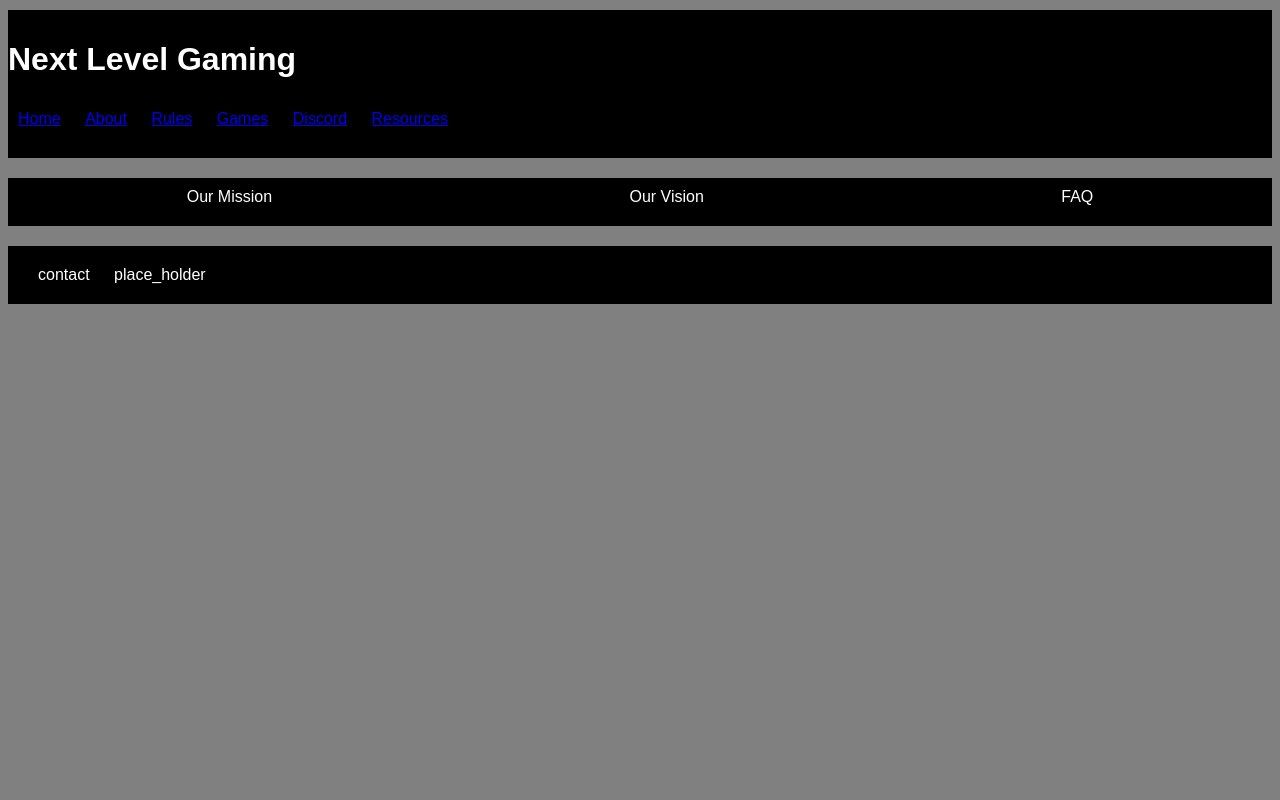
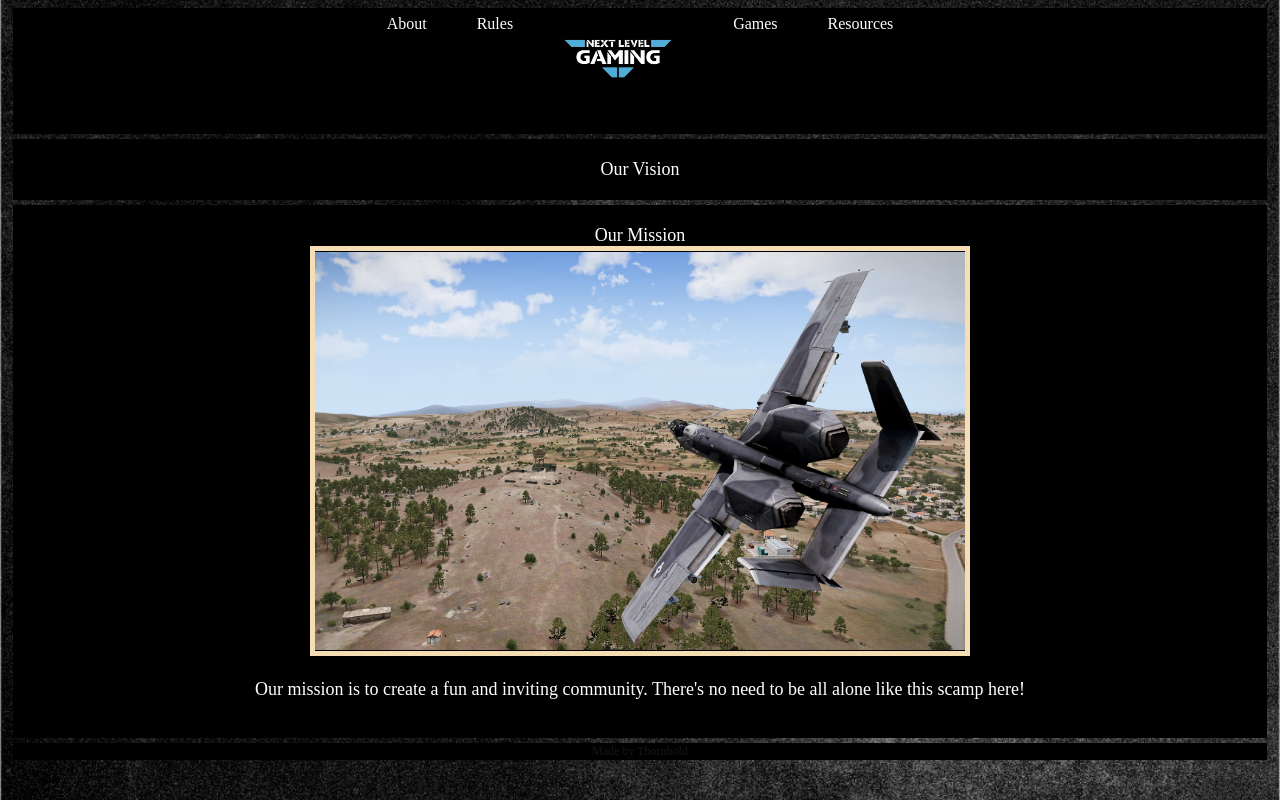
Before and after one commit to Tjorn822/Next-Level-Gaming, a plain HTML site: page pages/index.html in a window 1280 px wide. Drawn offline with Linux system fonts and the light colour scheme.

Commit message:
Upated look and backend functions.

```diff
--- a/pages/index.html
+++ b/pages/index.html
@@ -1,80 +1,42 @@
 <!DOCTYPE html>
 <html>
   <head>
-    <style>
-      body {
-        background: grey;
-        color: white;
-        font-family: Arial, Helvetica, sans-serif;
-      }
-      header {
-        background: black;
-        color: white;
-        margin: 10px 0px 20px 0px;
-        padding: 10px 0px 20px 0px;
-      }
-      section {
-        background: black;
-        color: white;
-        margin: 10px 0px 20px 0px;
-        padding: 10px 0px 20px 0px;
-        display: flex;
-        flex-direction: row;
-      }
-      footer {
-        background: black;
-        color: white;
-        padding: 10px 20px;
-      }
-      div {
-        background: black;
-        color: white;
-        margin: auto;
-      }
-      ul {
-        margin: 0;
-        padding: 0;
-        list-style-typ: none;
-      }
-      li {
-        display: inline-block;
-        margin: 10px;
-      }
-    </style>
     <title>Next Level Gaming</title>
 
-    <!----
-    Background Image for header section of the page.
-
-    <img src="Imgs\NextLevel-Background-Logo.jpg" /> -->
+    <link rel="stylesheet" href="../style/style.css" />
   </head>
 
   <body>
     <header>
-      <h1>Next Level Gaming</h1>
-      <div>
+      <div class="nav-bar">
         <nav>
           <ul>
-            <li><a href="index.html">Home</a></li>
             <li><a href="about.html">About</a></li>
             <li><a href="Rules.html">Rules</a></li>
+            <li class="logo"><a href="index.html">Logo</a></li>
             <li><a href="games.html">Games</a></li>
-            <li><a href="Discord">Discord</a></li>
             <li><a href="resources.html">Resources</a></li>
           </ul>
         </nav>
       </div>
     </header>
-    <section>
+
+    <section class="vision">
+      <div>Our Vision</div>
+    </section>
+    <section class="mission">
       <div>Our Mission</div>
-      <div>Our Vision</div>
-      <div>FAQ</div>
+      <figure>
+        <img src="../Imgs/Fire Run edit.jpg" alt="Jet on a fire mission" />
+        <figcaption></figcaption>
+      </figure>
+      <p>
+        Our mission is to create a fun and inviting community. There's no need
+        to be all alone like this scamp here!
+      </p>
     </section>
     <footer>
-      <ul>
-        <li>contact</li>
-        <li>place_holder</li>
-      </ul>
+      <p>Made by Thornhold</p>
     </footer>
   </body>
 </html>
--- a/style/Style.css
+++ b/style/Style.css
@@ -0,0 +1,102 @@
+header {
+  background-color: black;
+  padding: 2px;
+  margin: 5px;
+  text-align: center;
+}
+
+header .logo a {
+  background-image: url("../Imgs/NextLevel-Logo.png");
+  background-size: 130px;
+  display: inline-block;
+  width: 120px;
+  height: 100px;
+  text-indent: -9999px;
+  position: relative;
+  top: -30px;
+}
+
+body {
+  background-color: black;
+  background-image: url("../Imgs/NextLevel-Background-Logo.jpg");
+  background-size: 100%;
+  background-position: center;
+}
+
+.nav-bar {
+  background: black;
+  margin: 0px 5px 2px 5px;
+}
+
+nav ul {
+  display: flex;
+  flex-direction: row;
+  list-style-type: none;
+  justify-content: center;
+  padding: 0;
+  margin: 0;
+}
+
+nav ul li {
+  margin: 0 10px;
+  padding: 5px;
+  text-align: center;
+}
+
+nav ul li a {
+  color: white;
+  text-decoration: none;
+  text-align: center;
+  padding: 5px 10px;
+  border-radius: 5px;
+  transition: background 0.3;
+}
+
+nav ul li a:hover {
+  background: rgba(128, 128, 128, 0.132);
+}
+
+.vision {
+  background-color: black;
+  color: white;
+  padding: 20px;
+  margin: 5px;
+  text-align: center;
+  font-size: large;
+}
+
+.mission {
+  background-color: black;
+  color: white;
+  padding: 20px;
+  margin: 5px;
+  text-align: center;
+  font-size: large;
+}
+
+.mission figure {
+  display: inline-block;
+  margin: auto;
+  padding: auto;
+}
+
+.mission figure img {
+  border: 5px solid wheat;
+  width: 650px;
+  height: 400px;
+  object-fit: scale-down;
+  text-align: center;
+}
+
+footer {
+  background-color: black;
+  color: rgb(22, 22, 22);
+  text-align: center;
+  font-size: 12px;
+  padding: 1px;
+  margin: 5px;
+}
+
+footer p {
+  margin: 0;
+}
```
Also changed, not shown: pages/Rules.html (+9 -54 lines), pages/about.html (+9 -54 lines), pages/games.html (+9 -55 lines), pages/resources.html (+9 -54 lines), Imgs/Fire Run edit.jpg (added), Imgs/NextLevel-Logo.png (added), Imgs/truckonobarge.jpg (added), fonts/Aachen Bold.ttf (added), 1 other file.
